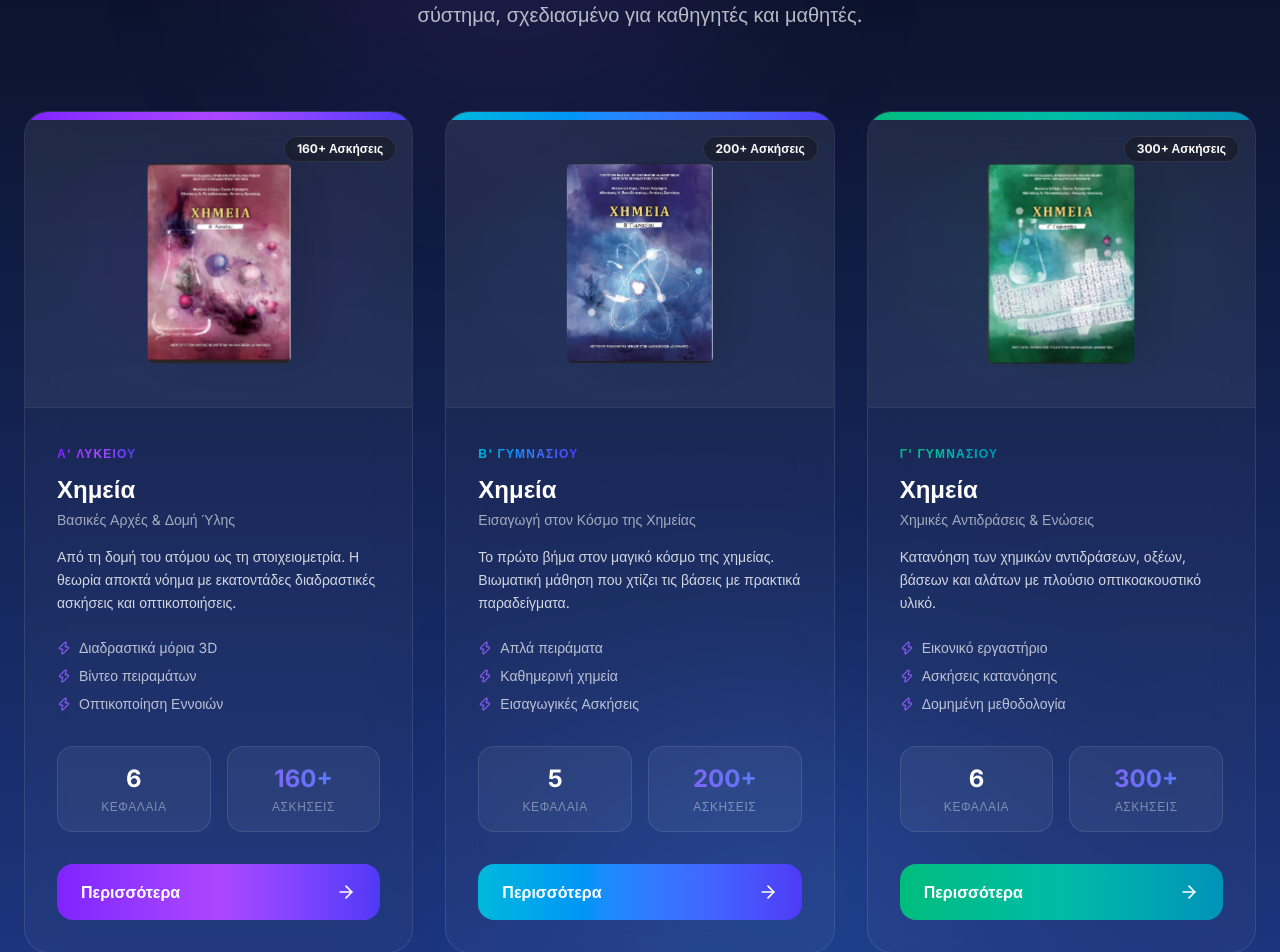
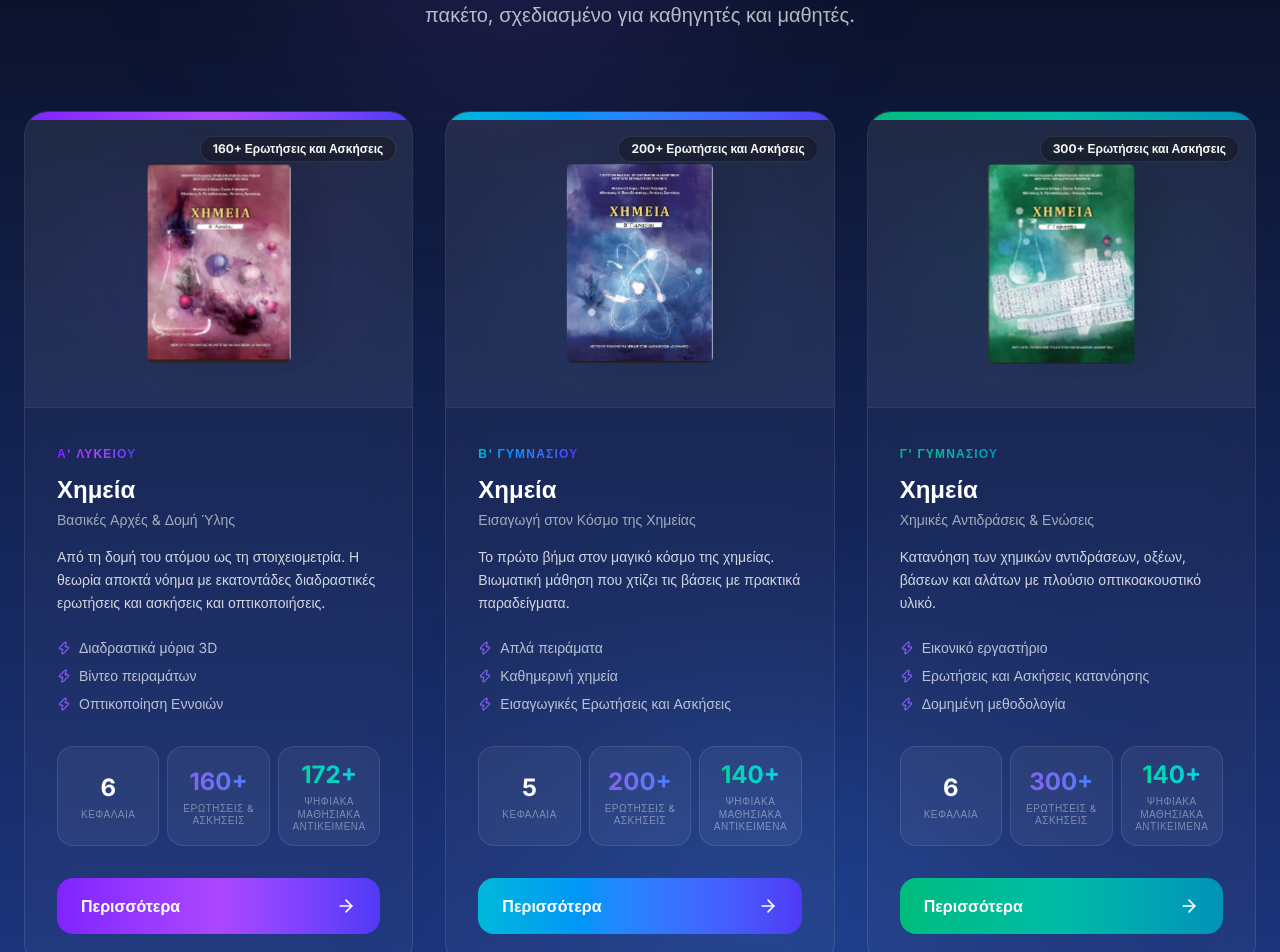
Before and after one commit to gamwmanos/chemistry-portal, a Next.js app: page / in a window 1280 px wide. Shown: the part 2800-3752 px from the top of the page. Built offline with nearby package versions, Linux system fonts and the light colour scheme.

Commit message:
feat: update terminology to Erotiseis kai Askiseis, add G Gymnasiou section, and update author bio

```diff
--- a/src/app/a-lykeiou/[chapter]/ChapterContent.tsx
+++ b/src/app/a-lykeiou/[chapter]/ChapterContent.tsx
@@ -27,7 +27,7 @@ export default function ChapterContent({ chapterId }: Props) {
 
   const tabs = [
     { id: "theory", label: "Θεωρία", icon: BookOpen },
-    { id: "exercises", label: "Ασκήσεις", icon: Brain },
+    { id: "exercises", label: "Ερωτήσεις και Ασκήσεις", icon: Brain },
     { id: "experiments", label: "Πειράματα", icon: FlaskConical },
   ] as const;
 
@@ -187,9 +187,9 @@ export default function ChapterContent({ chapterId }: Props) {
                    ) : (
                      <div className="bg-white/5 backdrop-blur-md border border-white/20 shadow-sm rounded-3xl p-8 min-h-[50vh] flex flex-col items-center justify-center border-dashed border-2">
                        <Brain className="w-16 h-16 text-white/30 mb-4" />
-                       <h3 className="text-xl font-bold mb-2 font-proxima text-white">Δεν υπάρχουν ασκήσεις</h3>
+                       <h3 className="text-xl font-bold mb-2 font-proxima text-white">Δεν υπάρχουν ερωτήσεις και ασκήσεις</h3>
                        <p className="text-purple-200 text-center max-w-md font-inter">
-                         Οι ασκήσεις για αυτό το κεφάλαιο δεν είναι ακόμα διαθέσιμες.
+                         Οι ερωτήσεις και ασκήσεις για αυτό το κεφάλαιο δεν είναι ακόμα διαθέσιμες.
                        </p>
                      </div>
                    )}
--- a/src/app/a-lykeiou/page.tsx
+++ b/src/app/a-lykeiou/page.tsx
@@ -50,7 +50,7 @@ export default function GradeAHub() {
               transition={{ delay: 0.2 }}
               className="text-lg text-white/70 max-w-2xl font-inter"
             >
-              Εισαγωγή στον συναρπαστικό κόσμο της Χημείας. Επιλέξτε κεφάλαιο για να ξεκινήσετε τη μελέτη σας, να λύσετε ασκήσεις και να δείτε πειράματα.
+              Εισαγωγή στον συναρπαστικό κόσμο της Χημείας. Επιλέξτε κεφάλαιο για να ξεκινήσετε τη μελέτη σας, να λύσετε ερωτήσεις και ασκήσεις και να δείτε πειράματα.
             </motion.p>
           </div>
 
@@ -68,7 +68,7 @@ export default function GradeAHub() {
               <span className="text-3xl font-bold text-violet-300 font-proxima">
                 {chapters.reduce((sum, ch) => sum + ch.exercises, 0)}+
               </span>
-              <span className="text-xs text-purple-200 uppercase tracking-wider mt-1 font-inter">Ασκήσεις</span>
+              <span className="text-xs text-purple-200 uppercase tracking-wider mt-1 font-inter">Ερωτήσεις και Ασκήσεις</span>
             </div>
           </motion.div>
         </header>
@@ -109,7 +109,7 @@ export default function GradeAHub() {
                           </div>
                           <div className="flex items-center gap-1.5 text-xs text-purple-200 font-inter font-medium">
                             <Sparkles className="w-4 h-4" />
-                            <span>{chapter.exercises} Ασκήσεις</span>
+                            <span>{chapter.exercises} Ερωτήσεις και Ασκήσεις</span>
                           </div>
                         </div>
                         <div className="w-10 h-10 rounded-full bg-white/10 flex items-center justify-center text-white group-hover:bg-violet-500 group-hover:text-white transition-all shadow-sm">
--- a/src/app/b-gymnasiou/page.tsx
+++ b/src/app/b-gymnasiou/page.tsx
@@ -59,7 +59,7 @@ export default function GradeBGymn() {
             className="text-lg text-white/80 leading-relaxed font-inter mb-12"
           >
             Η ψηφιακή εκπαιδευτική πλατφόρμα για την Χημεία της Β' Γυμνασίου βρίσκεται υπό κατασκευή.
-            Σύντομα θα έχετε πρόσβαση σε εκατοντάδες διαδραστικές ασκήσεις, θεωρία, και εικονικά πειράματα!
+            Σύντομα θα έχετε πρόσβαση σε εκατοντάδες διαδραστικές ερωτήσεις και ασκήσεις, θεωρία, και εικονικά πειράματα!
           </motion.p>
 
           <motion.div
--- a/src/app/contact/page.tsx
+++ b/src/app/contact/page.tsx
@@ -38,7 +38,7 @@ interface FormErrors {
 
 // --- CONSTANTS & MOCK DATA ---
 const INQUIRY_TYPES = [
-  { id: "question", label: "Ερώτηση", icon: HelpCircle, desc: "Απορίες για την ύλη ή τις ασκήσεις" },
+  { id: "question", label: "Ερώτηση", icon: HelpCircle, desc: "Απορίες για την ύλη ή τις ερωτήσεις και ασκήσεις" },
   { id: "comment", label: "Σχόλιο", icon: MessageSquare, desc: "Γενικά σχόλια και εντυπώσεις" },
   { id: "support", label: "Υποστήριξη", icon: Info, desc: "Τεχνική υποστήριξη για την πλατφόρμα" },
   { id: "business", label: "Συνεργασία", icon: Globe, desc: "Προτάσεις για εκπαιδευτικούς" },
--- a/src/app/g-gymnasiou/page.tsx
+++ b/src/app/g-gymnasiou/page.tsx
@@ -59,7 +59,7 @@ export default function GradeGGymn() {
             className="text-lg text-white/80 leading-relaxed font-inter mb-12"
           >
             Η ψηφιακή εκπαιδευτική πλατφόρμα για την Χημεία της Γ' Γυμνασίου βρίσκεται υπό κατασκευή.
-            Σύντομα θα έχετε πρόσβαση σε εκατοντάδες διαδραστικές ασκήσεις, θεωρία, και εικονικά πειράματα!
+            Σύντομα θα έχετε πρόσβαση σε εκατοντάδες διαδραστικές ερωτήσεις και ασκήσεις, θεωρία, και εικονικά πειράματα!
           </motion.p>
 
           <motion.div
--- a/src/app/katigites/page.tsx
+++ b/src/app/katigites/page.tsx
@@ -5,6 +5,7 @@ import MethodologyTimeline from "@/components/katigites/MethodologyTimeline";
 import DigitalShowcase from "@/components/katigites/DigitalShowcase";
 import AlykeiouSection from "@/components/katigites/AlykeiouSection";
 import BgymnasiouSection from "@/components/katigites/BgymnasiouSection";
+import GgymnasiouSection from "@/components/katigites/GgymnasiouSection";
 import Link from "next/link";
 import { ChevronLeft } from "lucide-react";
 
@@ -34,6 +35,7 @@ export default function KatigitesPage() {
       <DigitalShowcase />
       <AlykeiouSection />
       <BgymnasiouSection />
+      <GgymnasiouSection />
 
       {/* Conclusion / Final CTA */}
       <section className="py-24 relative overflow-hidden bg-gradient-to-b from-[#05050C] to-brand-blue-dark/20 text-center">
--- a/src/components/authors/BentoGrid.tsx
+++ b/src/components/authors/BentoGrid.tsx
@@ -104,7 +104,7 @@ export default function BentoGrid({ author }: BentoGridProps) {
           <div className="p-2 bg-amber-50 rounded-xl group-hover:bg-amber-100 transition-colors duration-300">
             <Award className="w-6 h-6 text-amber-600" />
           </div>
-          Διακρίσεις & Επίτευγμα
+          Διακρίσεις & Επιτεύγματα
         </h3>
         <div className="grid grid-cols-1 sm:grid-cols-2 gap-4">
           {author.achievements.map((ach, idx) => (
--- a/src/components/domain/BooksSection.tsx
+++ b/src/components/domain/BooksSection.tsx
@@ -10,13 +10,14 @@ const books = [
     grade: "Α' Λυκείου",
     title: "Χημεία",
     subtitle: "Βασικές Αρχές & Δομή Ύλης",
-    description: "Από τη δομή του ατόμου ως τη στοιχειομετρία. Η θεωρία αποκτά νόημα με εκατοντάδες διαδραστικές ασκήσεις και οπτικοποιήσεις.",
+    description: "Από τη δομή του ατόμου ως τη στοιχειομετρία. Η θεωρία αποκτά νόημα με εκατοντάδες διαδραστικές ερωτήσεις και ασκήσεις και οπτικοποιήσεις.",
     image: "/alyk.jpg",
     color: "from-violet-600 via-purple-500 to-indigo-600",
     glow: "rgba(124,58,237,0.4)",
-    badge: "160+ Ασκήσεις",
+    badge: "160+ Ερωτήσεις και Ασκήσεις",
     chapters: 6,
     exercises: 160,
+    digitalObjects: 172,
     features: ["Διαδραστικά μόρια 3D", "Βίντεο πειραμάτων", "Οπτικοποίηση Εννοιών"],
     href: "/a-lykeiou",
   },
@@ -29,10 +30,11 @@ const books = [
     image: "/bgymn.jpg",
     color: "from-cyan-500 via-blue-500 to-indigo-600",
     glow: "rgba(59,130,246,0.4)",
-    badge: "200+ Ασκήσεις",
+    badge: "200+ Ερωτήσεις και Ασκήσεις",
     chapters: 5,
     exercises: 200,
-    features: ["Απλά πειράματα", "Καθημερινή χημεία", "Εισαγωγικές Ασκήσεις"],
+    digitalObjects: 140,
+    features: ["Απλά πειράματα", "Καθημερινή χημεία", "Εισαγωγικές Ερωτήσεις και Ασκήσεις"],
     href: "/b-gymnasiou",
   },
   {
@@ -44,10 +46,11 @@ const books = [
     image: "/ggymn.jpg",
     color: "from-emerald-500 via-teal-500 to-cyan-600",
     glow: "rgba(16,185,129,0.4)",
-    badge: "300+ Ασκήσεις",
+    badge: "300+ Ερωτήσεις και Ασκήσεις",
     chapters: 6,
     exercises: 300,
-    features: ["Εικονικό εργαστήριο", "Ασκήσεις κατανόησης", "Δομημένη μεθοδολογία"],
+    digitalObjects: 140,
+    features: ["Εικονικό εργαστήριο", "Ερωτήσεις και Ασκήσεις κατανόησης", "Δομημένη μεθοδολογία"],
     href: "/g-gymnasiou",
   },
 ];
@@ -77,7 +80,7 @@ export default function BooksSection() {
             <span className="text-gradient">Μια Φιλοσοφία.</span>
           </h2>
           <p className="text-white/70 text-xl max-w-2xl mx-auto font-inter leading-relaxed">
-            Η συγγραφική ομάδα δημιούργησε ένα ολοκληρωμένο εκπαιδευτικό σύστημα, σχεδιασμένο για καθηγητές και μαθητές.
+            Η συγγραφική ομάδα δημιούργησε ένα ολοκληρωμένο εκπαιδευτικό πακέτο, σχεδιασμένο για καθηγητές και μαθητές.
           </p>
         </motion.div>
 
@@ -153,14 +156,18 @@ export default function BooksSection() {
                     </ul>
 
                     {/* Stats row */}
-                    <div className="flex gap-4 mb-8">
-                      <div className="flex-1 rounded-2xl bg-white/5 border border-white/10 p-4 text-center">
-                        <div className="text-2xl font-bold text-white font-proxima">{book.chapters}</div>
-                        <div className="text-xs text-white/40 uppercase tracking-wider font-inter mt-1">Κεφάλαια</div>
+                    <div className="flex gap-2 mb-8">
+                      <div className="flex-1 rounded-2xl bg-white/5 border border-white/10 p-3 text-center flex flex-col justify-center">
+                        <div className="text-xl md:text-2xl font-bold text-white font-proxima">{book.chapters}</div>
+                        <div className="text-[9px] md:text-[10px] leading-tight text-white/40 uppercase tracking-wider font-inter mt-1">Κεφάλαια</div>
                       </div>
-                      <div className="flex-1 rounded-2xl bg-white/5 border border-white/10 p-4 text-center">
-                        <div className="text-2xl font-bold font-proxima bg-gradient-to-r from-brand-purple-light to-brand-blue-light bg-clip-text text-transparent">{book.exercises}+</div>
-                        <div className="text-xs text-white/40 uppercase tracking-wider font-inter mt-1">Ασκήσεις</div>
+                      <div className="flex-1 rounded-2xl bg-white/5 border border-white/10 p-3 text-center flex flex-col justify-center">
+                        <div className="text-xl md:text-2xl font-bold font-proxima bg-gradient-to-r from-brand-purple-light to-brand-blue-light bg-clip-text text-transparent">{book.exercises}+</div>
+                        <div className="text-[9px] md:text-[10px] leading-tight text-white/40 uppercase tracking-wider font-inter mt-1">Ερωτήσεις &<br/>Ασκήσεις</div>
+                      </div>
+                      <div className="flex-1 rounded-2xl bg-white/5 border border-white/10 p-3 text-center flex flex-col justify-center">
+                        <div className="text-xl md:text-2xl font-bold font-proxima bg-gradient-to-r from-emerald-400 to-cyan-400 bg-clip-text text-transparent">{book.digitalObjects}+</div>
+                        <div className="text-[9px] md:text-[10px] leading-tight text-white/40 uppercase tracking-wider font-inter mt-1">Ψηφιακά Μαθησιακά Αντικείμενα</div>
                       </div>
                     </div>
 
--- a/src/components/domain/FeaturesSection.tsx
+++ b/src/components/domain/FeaturesSection.tsx
@@ -23,7 +23,7 @@ const features = [
   },
   {
     icon: Brain,
-    title: "Διαδραστικές Ασκήσεις",
+    title: "Διαδραστικές Ερωτήσεις και Ασκήσεις",
     description: "Εφαρμογές που επιτρέπουν την αλληλεπίδραση σε πραγματικό χρόνο, μετατρέποντας τη μάθηση σε ενεργητική διαδικασία.",
     color: "text-orange-400",
   },
--- a/src/components/katigites/GeneralBenefits.tsx
+++ b/src/components/katigites/GeneralBenefits.tsx
@@ -17,7 +17,7 @@ const features = [
   {
     icon: <Laptop className="w-8 h-8 text-brand-blue-light" />,
     title: "Πλούσιο Ψηφιακό Υλικό",
-    description: "Συνοδεύεται από διαδραστικές ασκήσεις, εννοιολογικούς χάρτες, φύλλα αξιολόγησης και οδηγίες μέσω QR codes. Μειώνει τον χρόνο προετοιμασίας και προσφέρει έτοιμο υλικό διαφοροποίησης."
+    description: "Συνοδεύεται από διαδραστικές ερωτήσεις και ασκήσεις, εννοιολογικούς χάρτες, φύλλα αξιολόγησης και οδηγίες μέσω QR codes. Μειώνει τον χρόνο προετοιμασίας και προσφέρει έτοιμο υλικό διαφοροποίησης."
   },
   {
     icon: <LayoutTemplate className="w-8 h-8 text-emerald-400" />,
```
Also changed, not shown: src/components/katigites/GgymnasiouSection.tsx (added, +109 -0 lines), src/data/authors.ts (+7 -2 lines).
